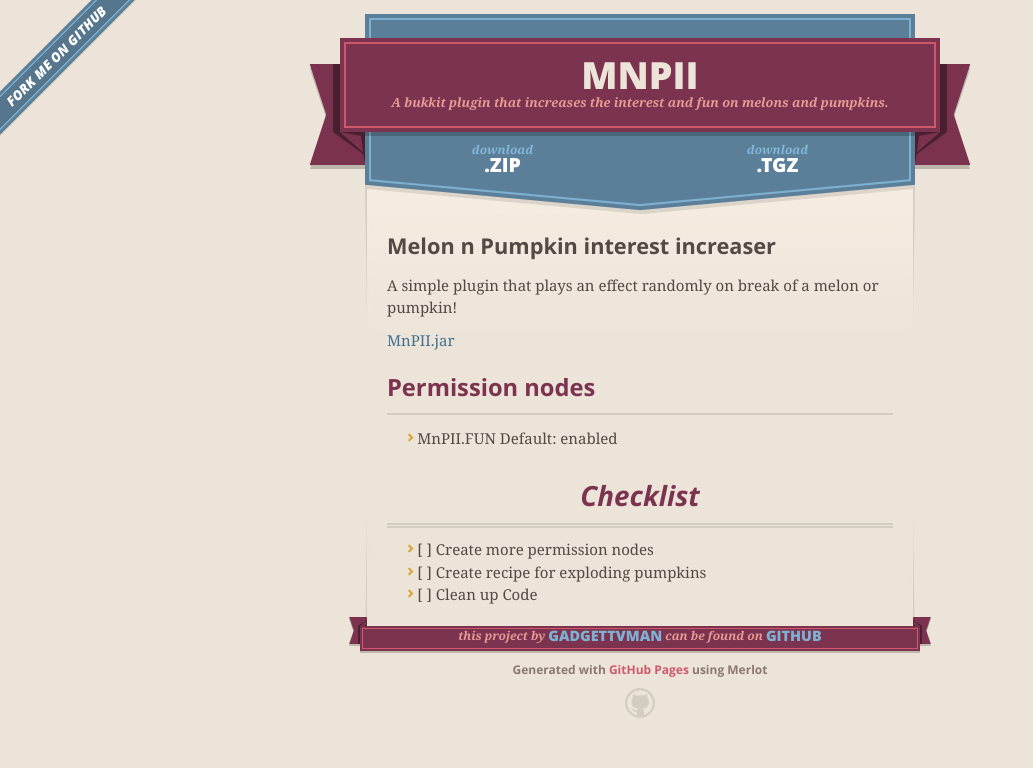
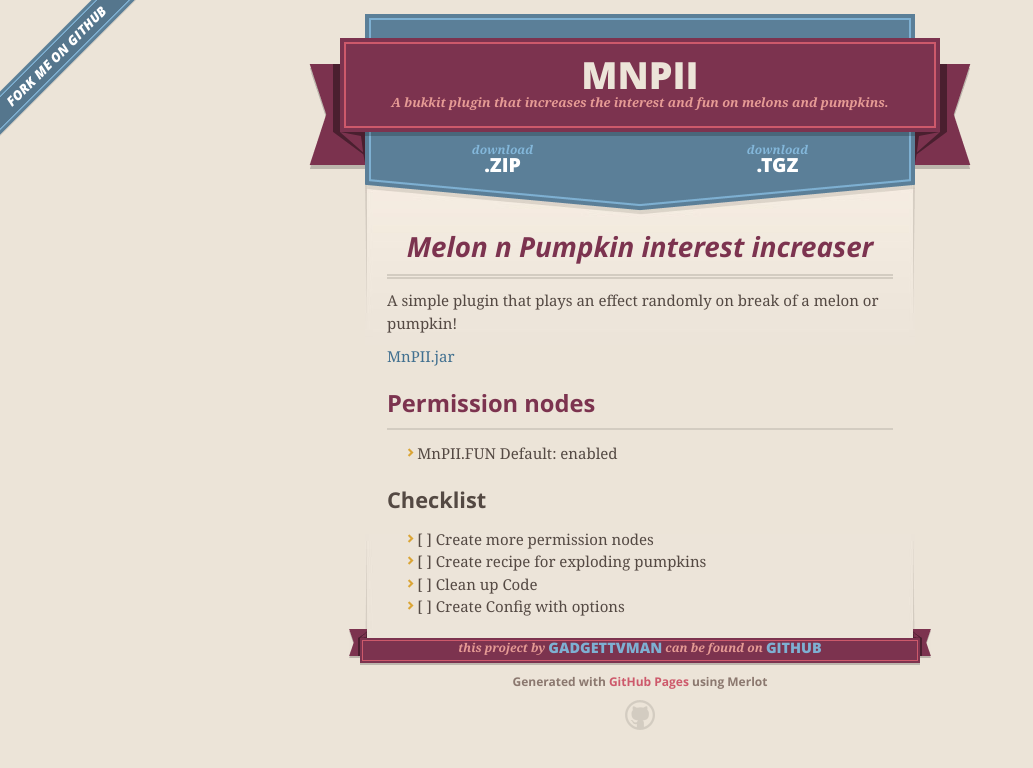
Before and after one commit to GadgetTvMan/MnPII, a plain HTML site: page index.html in a window 1280 px wide. Shown: the whole page, without its empty margins (0-1033 px from the left). Drawn offline with nearby package versions, Linux system fonts and the light colour scheme.

Commit message:
Create gh-pages branch via GitHub

```diff
--- a/index.html
+++ b/index.html
@@ -46,8 +46,8 @@
 
 
       <section id="main_content">
-        <h3>
-<a name="melon-n-pumpkin-interest-increaser" class="anchor" href="#melon-n-pumpkin-interest-increaser"><span class="octicon octicon-link"></span></a>Melon n Pumpkin interest increaser</h3>
+        <h1>
+<a name="melon-n-pumpkin-interest-increaser" class="anchor" href="#melon-n-pumpkin-interest-increaser"><span class="octicon octicon-link"></span></a>Melon n Pumpkin interest increaser</h1>
 
 <p>A simple plugin that plays an effect randomly on break of a melon or pumpkin!</p>
 
@@ -58,13 +58,14 @@
 
 <ul>
 <li>MnPII.FUN Default: enabled</li>
-</ul><h1>
-<a name="checklist" class="anchor" href="#checklist"><span class="octicon octicon-link"></span></a>Checklist</h1>
+</ul><h3>
+<a name="checklist" class="anchor" href="#checklist"><span class="octicon octicon-link"></span></a>Checklist</h3>
 
 <ul>
 <li>[ ] Create more permission nodes</li>
 <li>[ ] Create recipe for exploding pumpkins</li>
 <li>[ ] Clean up Code</li>
+<li>[ ] Create Config with options</li>
 </ul>
       </section>
 
--- a/params.json
+++ b/params.json
@@ -1 +1 @@
-{"name":"MnPII","tagline":"A bukkit plugin that increases the interest and fun on melons and pumpkins.","body":"### Melon n Pumpkin interest increaser\r\nA simple plugin that plays an effect randomly on break of a melon or pumpkin!\r\n\r\n[MnPII.jar](https://dl.dropboxusercontent.com/u/38204535/Plugins/MnPII.jar)\r\n\r\n## Permission nodes\r\n* MnPII.FUN Default: enabled\r\n\r\n#Checklist\r\n- [ ] Create more permission nodes\r\n- [ ] Create recipe for exploding pumpkins\r\n- [ ] Clean up Code","google":"","note":"Don't delete this file! It's used internally to help with page regeneration."}
+{"name":"MnPII","tagline":"A bukkit plugin that increases the interest and fun on melons and pumpkins.","body":"# Melon n Pumpkin interest increaser\r\nA simple plugin that plays an effect randomly on break of a melon or pumpkin!\r\n\r\n[MnPII.jar](https://dl.dropboxusercontent.com/u/38204535/Plugins/MnPII.jar)\r\n\r\n## Permission nodes\r\n* MnPII.FUN Default: enabled\r\n\r\n###Checklist\r\n- [ ] Create more permission nodes\r\n- [ ] Create recipe for exploding pumpkins\r\n- [ ] Clean up Code\r\n- [ ] Create Config with options","google":"","note":"Don't delete this file! It's used internally to help with page regeneration."}
```
